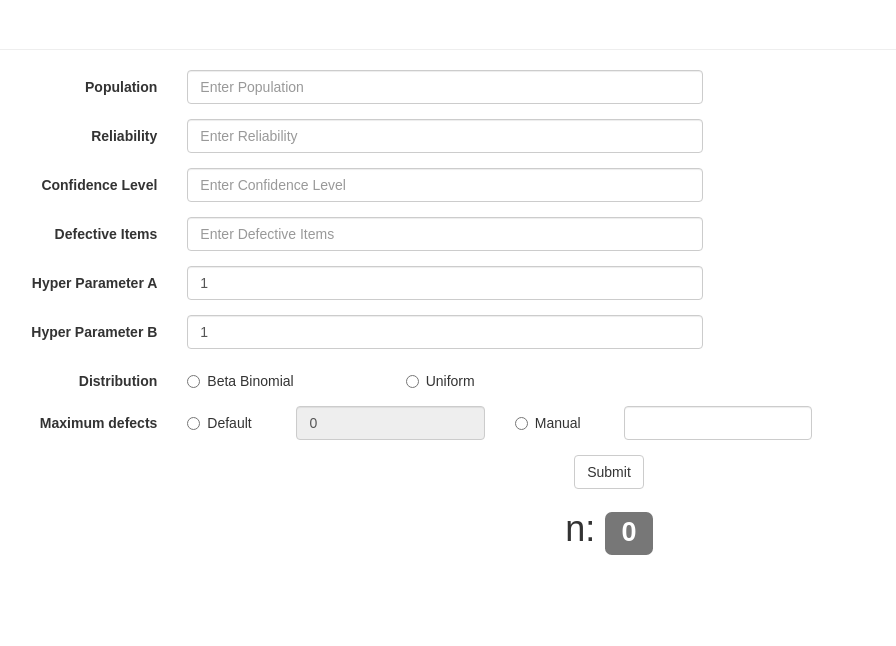
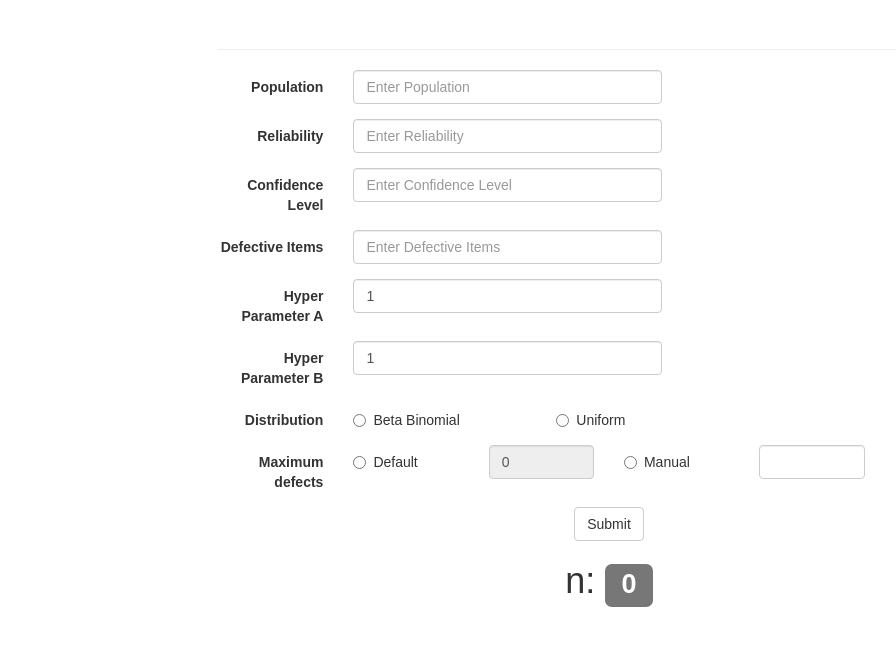
Before and after one commit to SunhoY/jjs-web, a React app: page / in a window 1280 px wide. Shown: the top 646 px of the page, without its empty margins (31-927 px from the left). Built offline with nearby package versions, Linux system fonts and the light colour scheme.

Commit message:
improve usability

```diff
--- a/src/App.css
+++ b/src/App.css
@@ -1,5 +1,8 @@
 .App {
   text-align: center;
+  display: flex;
+  flex-direction: column;
+  align-items: center;
 }
 
 .App-logo {
--- a/src/App.js
+++ b/src/App.js
@@ -17,16 +17,18 @@ class App extends Component {
     render() {
         return (
             <div className="App">
+                <div>
                     <PageHeader></PageHeader>
                     <ExperimentalForm onFormSubmit={this.onFormSubmit}></ExperimentalForm>
                     <h1>
                         n: <Label>{this.state.foundN}</Label>
                     </h1>
                 </div>
+            </div>
         );
     }
 
-  onFormSubmit(data){
+    onFormSubmit(data) {
         axios.post('/api/v1/posterior', data).then(({data}) => {
             console.log(data);
             this.setState({foundN: data})
--- a/src/component/experimental-form.js
+++ b/src/component/experimental-form.js
@@ -85,11 +85,11 @@ export class ExperimentalForm extends Component {
                     <Col componentClass={ControlLabel} sm={2}>
                         Distribution
                     </Col>
-                    <Col sm={2}>
+                    <Col sm={3}>
                         <Radio name="posteriorType" value="BETA_BINOMIAL" onChange={this.handleRadioChange} inline>Beta
                             Binomial</Radio>
                     </Col>
-                    <Col sm={2}>
+                    <Col sm={3}>
                         <Radio name="posteriorType" value="UNIFORM" onChange={this.handleRadioChange}
                                inline>Uniform</Radio>
                     </Col>
@@ -98,7 +98,7 @@ export class ExperimentalForm extends Component {
                     <Col componentClass={ControlLabel} sm={2}>
                         Maximum defects
                     </Col>
-                    <Col sm={1}>
+                    <Col sm={2}>
                         <Radio name="maximumDefectItem"
                                value={Math.floor(this.state.population * (1 - this.state.reliability))} onChange={e => {
                             this.handleRadioChange(e);
@@ -111,7 +111,7 @@ export class ExperimentalForm extends Component {
                                      disabled={true}
                                      inline="true"/>
                     </Col>
-                    <Col sm={1}>
+                    <Col sm={2}>
                         <Radio name="maximumDefectItem" value={this.state.maximumDefectItem} onChange={e => {
                             this.setState({isManual: false});
                         }} inline>Manual</Radio>
```
Lines whose indentation alone changed are shown as unchanged.
